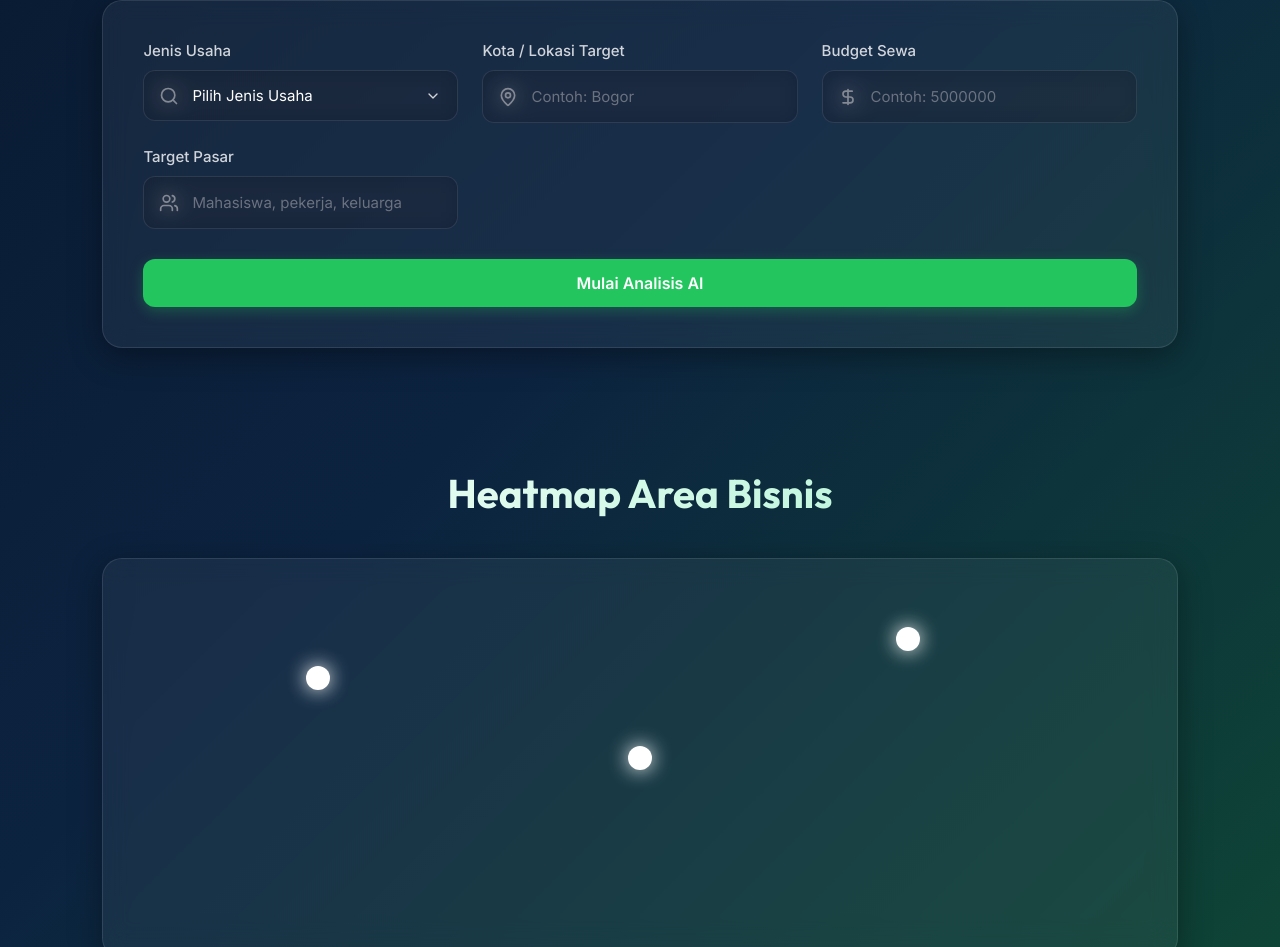
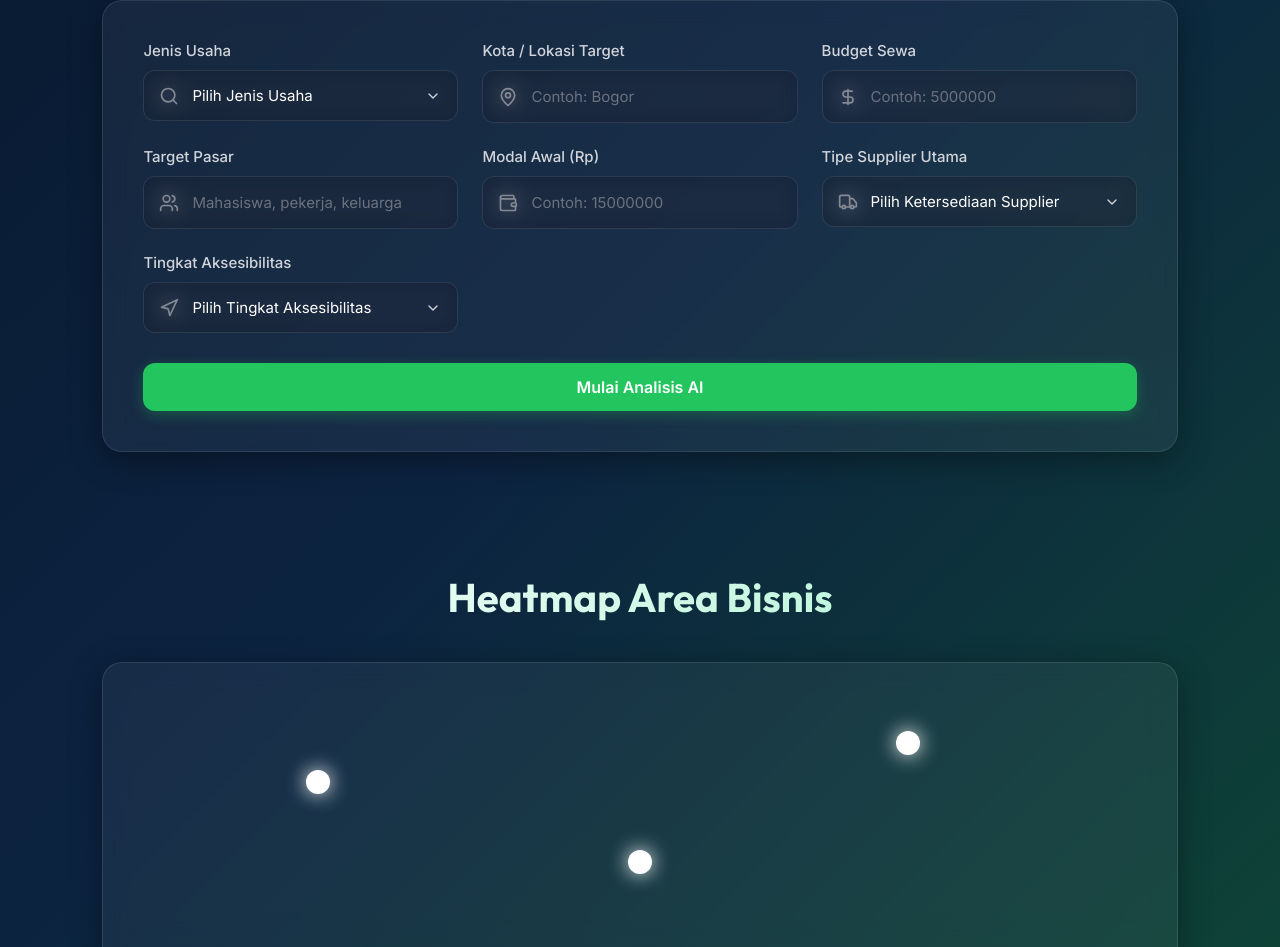
Before and after one commit to Nosdovah/GeoProfit, a React (Vite) app in the folder frontend/: page / in a window 1280 px wide. Shown: the part 951-1898 px from the top of the page. Built offline with nearby package versions, Linux system fonts and the light colour scheme.

Commit message:
Update: Major Overhaul V0.3

```diff
--- a/frontend/src/App.jsx
+++ b/frontend/src/App.jsx
@@ -16,12 +16,15 @@ function App() {
 
     // Simulate AI processing
     setTimeout(() => {
-      const { usaha, lokasi, budget, target } = formData;
+      const { usaha, lokasi, budget, target, modalAwal, supplier, aksesibilitas } = formData;
 
       const lokasiScore = Math.floor(Math.random() * 30) + 70;
       const profitScore = Math.floor(Math.random() * 25) + 70;
       const kompetitorScore = Math.floor(Math.random() * 40) + 40;
       const roiScore = Math.floor(Math.random() * 25) + 70;
+      const modalScore = Math.floor(Math.random() * 25) + 70;
+      const supplierScore = Math.floor(Math.random() * 30) + 70;
+      const aksesibilitasScore = Math.floor(Math.random() * 20) + 80;
 
       let pestle = {
         p: "Kebijakan pemerintah daerah terkait izin usaha UMKM di lokasi ini cukup mendukung.",
@@ -49,25 +52,36 @@ function App() {
 
       let recommendation = "";
 
+      // Logika Usaha
       if(usaha === "Coffee Shop" || usaha === "Cafe"){
         recommendation = "Area dekat kampus dan perkantoran memiliki potensi tinggi untuk bisnis cafe/coffee shop.";
-      } else if(usaha === "Restoran" || usaha === "Warung Makan" || usaha === "Street Food"){
-        recommendation = "Lokasi dengan foot traffic tinggi sangat cocok untuk bisnis kuliner.";
-      } else if(usaha === "Fashion" || usaha === "Hijab Store" || usaha === "Thrift Shop"){
-        recommendation = "Area mall dan pusat kota memiliki target pasar fashion yang lebih besar.";
+      } else if(usaha === "Restoran" || usaha === "Warung Makan" || usaha === "Street Food" || usaha === "Bakery"){
+        recommendation = "Lokasi mall atau pusat kota sangat disarankan untuk usaha kuliner ini.";
       } else {
-        recommendation = "Lokasi memiliki potensi stabil dengan kompetitor moderat.";
+        recommendation = "Lokasi memiliki potensi stabil dengan tingkat kompetitor moderat.";
       }
 
-      if(budget < 3000000){
-        recommendation += " Budget rendah, disarankan memilih area pinggiran dengan ROI cepat.";
-      } else if(budget > 10000000){
-        recommendation += " Budget tinggi memungkinkan lokasi premium dengan traffic besar.";
+      // Logika Modal Awal
+      const modalNum = Number(modalAwal);
+      if(modalNum < 5000000){
+        recommendation += " Saran: Pilih area pinggiran yang hemat biaya operasional.";
+      } else if(modalNum > 15000000){
+        recommendation += " Saran: Pilih lokasi premium untuk menunjang ROI optimal.";
+      } else {
+        recommendation += " Saran: Pilih area berkembang dengan peluang pertumbuhan stabil.";
+      }
+
+      // Logika Akses & Supplier
+      if (aksesibilitas === "Pinggir jalan utama" && supplier !== "Pabrik") {
+        recommendation += " Kondisi ideal: Area jalan utama sangat dekat dengan jalur distribusi Anda.";
+      } else {
+        recommendation += " Kondisi ideal: Area padat penduduk yang mendukung layanan logistik online.";
       }
 
       setResult({
-        usaha, lokasi, budget, target,
+        usaha, lokasi, budget, target, modalAwal, supplier, aksesibilitas,
         lokasiScore, profitScore, kompetitorScore, roiScore,
+        modalScore, supplierScore, aksesibilitasScore,
         pestle, recommendation
       });
       setIsAnalyzing(false);
--- a/frontend/src/components/LocationAnalyzer.jsx
+++ b/frontend/src/components/LocationAnalyzer.jsx
@@ -1,5 +1,5 @@
 import React, { useState } from 'react';
-import { Search, MapPin, DollarSign, Users } from 'lucide-react';
+import { Search, MapPin, DollarSign, Users, Wallet, Truck, Navigation } from 'lucide-react';
 import './LocationAnalyzer.css';
 
 const LocationAnalyzer = ({ onAnalyze, isAnalyzing }) => {
@@ -7,7 +7,10 @@ const LocationAnalyzer = ({ onAnalyze, isAnalyzing }) => {
     usaha: '',
     lokasi: '',
     budget: '',
-    target: ''
+    target: '',
+    modalAwal: '',
+    supplier: '',
+    aksesibilitas: ''
   });
 
   const handleChange = (e) => {
@@ -16,8 +19,8 @@ const LocationAnalyzer = ({ onAnalyze, isAnalyzing }) => {
 
   const handleSubmit = (e) => {
     e.preventDefault();
-    if (!formData.usaha || !formData.lokasi || !formData.budget || !formData.target) {
-      alert("Harap isi semua data terlebih dahulu!");
+    if (!formData.usaha || !formData.lokasi || !formData.budget || !formData.target || !formData.modalAwal || !formData.supplier || !formData.aksesibilitas) {
+      alert("Harap isi semua 7 variabel analisis terlebih dahulu!");
       return;
     }
     onAnalyze(formData);
@@ -125,6 +128,48 @@ const LocationAnalyzer = ({ onAnalyze, isAnalyzing }) => {
             </div>
           </div>
 
+          <div className="form-group">
+            <label>Modal Awal (Rp)</label>
+            <div className="input-wrapper">
+              <Wallet className="input-icon" size={20} />
+              <input
+                type="number"
+                name="modalAwal"
+                placeholder="Contoh: 15000000"
+                value={formData.modalAwal}
+                onChange={handleChange}
+              />
+            </div>
+          </div>
+
+          <div className="form-group">
+            <label>Tipe Supplier Utama</label>
+            <div className="input-wrapper">
+              <Truck className="input-icon" size={20} />
+              <select name="supplier" value={formData.supplier} onChange={handleChange}>
+                <option value="">Pilih Ketersediaan Supplier</option>
+                <option value="Pasar induk">Pasar Induk</option>
+                <option value="Distributor">Distributor / Agen</option>
+                <option value="Pabrik">Pabrik / Produsen</option>
+                <option value="Lainnya">Lainnya / Mandiri</option>
+              </select>
+            </div>
+          </div>
+
+          <div className="form-group">
+            <label>Tingkat Aksesibilitas</label>
+            <div className="input-wrapper">
+              <Navigation className="input-icon" size={20} />
+              <select name="aksesibilitas" value={formData.aksesibilitas} onChange={handleChange}>
+                <option value="">Pilih Tingkat Aksesibilitas</option>
+                <option value="Pinggir jalan utama">Pinggir jalan utama</option>
+                <option value="Masuk gang">Masuk gang / Area Perumahan</option>
+                <option value="Parkir luas">Kawasan Komersial (Parkir Luas)</option>
+                <option value="Pusat perbelanjaan">Dalam Mall / Pusat Perbelanjaan</option>
+              </select>
+            </div>
+          </div>
+
         </form>
 
         <button
--- a/frontend/src/components/ResultsDashboard.jsx
+++ b/frontend/src/components/ResultsDashboard.jsx
@@ -2,7 +2,7 @@ import React from 'react';
 import {
   Building, TrendingUp, Users, Cpu, Scale, Leaf,
   MapPin, DollarSign, Target, Briefcase, ChevronRight,
-  GraduationCap, AlertCircle, Coffee
+  GraduationCap, AlertCircle, Coffee, Wallet, Truck, Navigation
 } from 'lucide-react';
 import {
   LineChart, Line, BarChart, Bar, PieChart, Pie, Cell,
@@ -78,6 +78,27 @@ const ResultsDashboard = ({ result }) => {
               <span className="summary-value">{result.target}</span>
             </div>
           </div>
+          <div className="summary-item">
+            <Wallet className="summary-icon" />
+            <div>
+              <span className="summary-label">Modal Awal</span>
+              <span className="summary-value">Rp {Number(result.modalAwal).toLocaleString("id-ID")}</span>
+            </div>
+          </div>
+          <div className="summary-item">
+            <Truck className="summary-icon" />
+            <div>
+              <span className="summary-label">Supplier Utama</span>
+              <span className="summary-value">{result.supplier}</span>
+            </div>
+          </div>
+          <div className="summary-item">
+            <Navigation className="summary-icon" />
+            <div>
+              <span className="summary-label">Aksesibilitas</span>
+              <span className="summary-value">{result.aksesibilitas}</span>
+            </div>
+          </div>
         </div>
       </div>
 
@@ -120,6 +141,36 @@ const ResultsDashboard = ({ result }) => {
           </div>
           <div className="progress-container">
             <div className="progress-bar" style={{ width: `${result.roiScore}%`, backgroundColor: '#4ade80' }}></div>
+          </div>
+        </div>
+
+        <div className="score-card glass">
+          <div className="score-header">
+            <h3>Kelayakan Modal</h3>
+            <span className="score-percentage" style={{color: '#38bdf8'}}>{result.modalScore}%</span>
+          </div>
+          <div className="progress-container">
+            <div className="progress-bar" style={{ width: `${result.modalScore}%`, backgroundColor: '#38bdf8' }}></div>
+          </div>
+        </div>
+
+        <div className="score-card glass">
+          <div className="score-header">
+            <h3>Skor Supplier</h3>
+            <span className="score-percentage">{result.supplierScore}%</span>
+          </div>
+          <div className="progress-container">
+            <div className="progress-bar" style={{ width: `${result.supplierScore}%`, backgroundColor: '#4ade80' }}></div>
+          </div>
+        </div>
+
+        <div className="score-card glass">
+          <div className="score-header">
+            <h3>Skor Aksesibilitas</h3>
+            <span className="score-percentage">{result.aksesibilitasScore}%</span>
+          </div>
+          <div className="progress-container">
+            <div className="progress-bar" style={{ width: `${result.aksesibilitasScore}%`, backgroundColor: '#4ade80' }}></div>
           </div>
         </div>
       </div>
```
Also changed, not shown: 1 other file (tests, documents, lock files or other folders).
